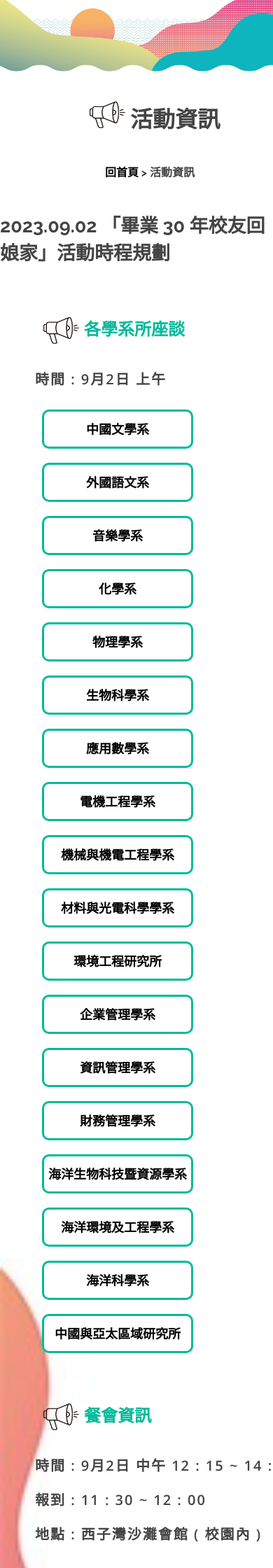
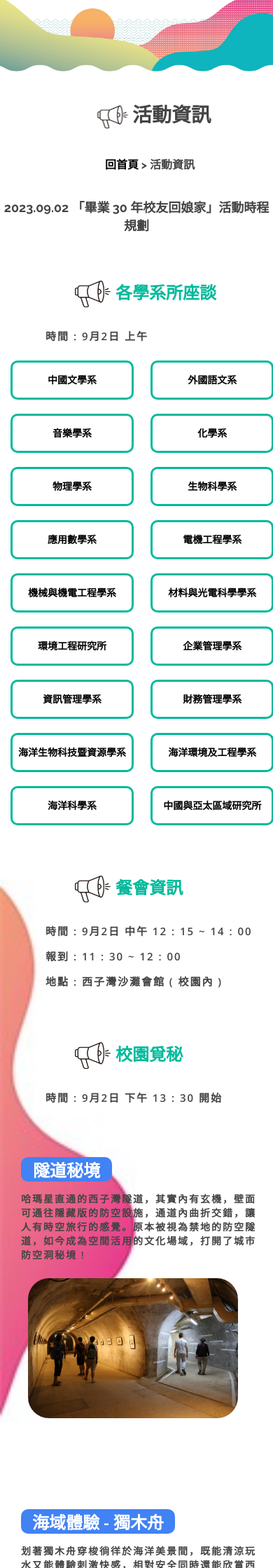
Before and after one commit to 02071819/NSYSU_alumni, a PHP site: page /activity_info/activity.php in a window 390 px wide; the page is wider, and only the part inside the window is pictured. Shown: the top 2240 px of that part at 70% size. Run offline with PHP 8.4, Linux system fonts and the light colour scheme.

Commit message:
Update activity_info.css

```diff
--- a/assets/css/activity_info.css
+++ b/assets/css/activity_info.css
@@ -134,6 +134,8 @@ p {
 
 .head_icon {
   display: flex;
+  align-items: center;
+  justify-content: center;
 }
 
 .head_icon img {
@@ -155,6 +157,7 @@ p {
   align-items: center;
   justify-content: center;
   font-size: large;
+  text-align: center;
 }
 
 /*--------------------------------------------------------------
@@ -261,7 +264,7 @@ section {
 }
 
 .services-activity .services_activity_img {
-  border-radius: 80px;
+  border-radius: 60px;
   width: 500px;
   height: 330px;
   margin-top: 80px;
@@ -289,21 +292,30 @@ section {
 }
 
 @media (max-width: 992px) {
-  .services-description {
-    padding: 0;
-  }
   .part1-description {
     position: relative;
-    left: 0;
+    right: 0;
+    padding-right: 100px;
   }
 }
 
 @media (max-width: 956px) {
   .services-activity {
     display: flex;
-    flex-direction: column;
     position: relative;
-    left: 280px;
+  }
+  .services-description {
+    position: relative;
+    left: 60px;
+  }
+  .services-description p {
+    font-size: 18px;
+  }
+  .services-activity .services_activity_img {
+    width: 400px;
+    height: 300px;
+    position: relative;
+    right: 20px;
   }
 }
 
@@ -322,8 +334,42 @@ section {
   }
   .services-activity .services_activity_img {
     position: relative;
+    width: 350px;
+    height: 250px;
+    border-radius: 40px;
   }
 }
+
+@media (max-width: 856px) {
+  .services-description p {
+    font-size: 16px;
+  }
+  .services-activity .services_activity_img {
+    position: relative;
+    border-radius: 30px;
+    width: 300px;
+    height: 200px;
+  }
+}
+
+@media (max-width: 803px) {
+  .department {
+    margin-left: 130px;
+  }
+  .services-activity {
+    position: relative;
+    right: 130px;
+  }
+  .services-description p {
+    font-size: 16px;
+    width: 400px;
+  }
+  .services-activity .services_activity_img {
+    position: relative;
+    right: 50px;
+  }
+}
+
 /*--------------------------------------------------------------
 # footer
 --------------------------------------------------------------*/
@@ -365,11 +411,10 @@ section {
   .department {
     width: 900px;
     position: relative;
-    left: 0;
   }
 }
 
-@media screen and (max-width: 763px) {
+@media screen and (max-width: 803px) {
   .department {
     width: 700px;
     position: relative;
@@ -377,21 +422,135 @@ section {
 
   .part1-description {
     position: relative;
-    left: 150px;
   }
 
   .services-activity {
-    padding-left: 100px;
+    padding-left: 250px;
+  }
+}
+
+@media screen and (max-width: 743px) {
+  .services-description {
+    margin-left: 50px;
+  }
+  .services-description p {
+    font-size: 16px;
+    width: 350px;
+  }
+  .services-activity .services_activity_img {
+    position: relative;
+    right: 100px;
+  }
+}
+
+@media screen and (max-width: 708px) {
+  .part1-description {
+    margin-left: 150px;
+  }
+  .section-title {
+    margin-left: 30px;
+  }
+  .department {
+    position: relative;
+    right: 60px;
+  }
+  p {
+    font-size: 15px;
+  }
+  .services-description p {
+    font-size: 15px;
+    width: 350px;
+    margin-left: 30px;
+  }
+}
+
+@media screen and (max-width: 683px) {
+  .info_title {
+    font-size: 16px;
+  }
+  .part1-description {
+    margin-left: 150px;
+  }
+  .section-title {
+    margin-left: 30px;
+  }
+  .department {
+    position: relative;
+    right: 60px;
+  }
+  .services-description p {
+    font-size: 14px;
+    width: 350px;
+    margin-left: 30px;
+  }
+  .services-activity .services_activity_img {
+    position: relative;
+    right: 110px;
+  }
+}
+
+@media screen and (max-width: 636px) {
+  .part1-description {
+    padding-left: 300px;
+  }
+  .services-activity {
+    display: flex;
+    flex-direction: column;
+    align-items: center;
+  }
+  .department {
+    position: relative;
+    right: 230px;
+  }
+  .services-activity .services_activity_img {
+    position: relative;
+    bottom: 70px;
+    left: 0;
+    right: 0;
+  }
+}
+
+@media screen and (max-width: 636px) {
+  .head_icon img{
+    width: 60px;
+    height: 60px;
+  }
+  .head_icon h1 {
+    font-size: 28px;
+  }
+  .info_title {
+    font-size: 14px;
+  }
+  .depart_button {
+    width: 200px;
+    font-size: 16px;
+  }
+}
+
+@media screen and (max-width: 486px) {
+  .info_title {
+    font-size: 13px;
+  }
+  .department {
+    width: 450px;
+    padding-left: 40px;
+  }
+  .depart_button {
+    width: 160px;
+    font-size: 14px;
   }
 }
 
 @media screen and (max-width: 456px) {
+  .info_title {
+    font-size: 12px;
+  }
   .department {
-    width: 300px;
-    position: relative;
+    width: 400px;
   }
-  .services-activity {
-    position: relative;
+  .depart_button {
+    width: 160px;
+    font-size: 14px;
   }
 }
 
```
